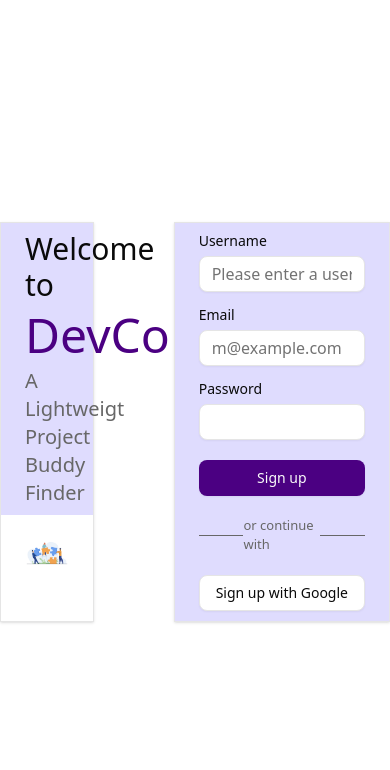
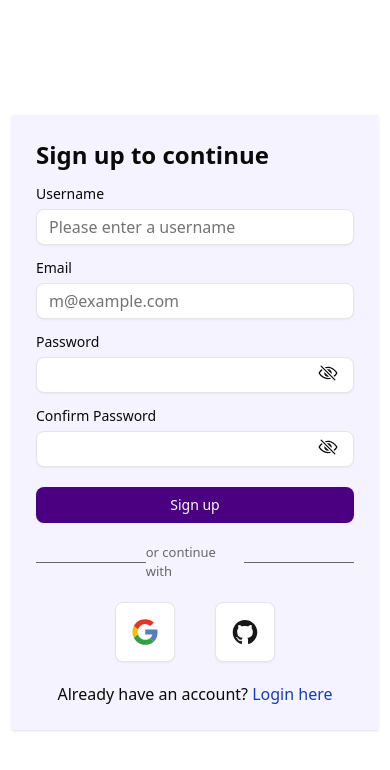
Before and after one commit to Perfect-Patience/devCollab, a React (Vite) app: page /signup in a window 390 px wide. Shown: the top 770 px of the page. Built offline with nearby package versions, Linux system fonts and the light colour scheme.

Commit message:
add responsiveness to login and signup ui, add error handling on frontend

```diff
--- a/src/pages/LoginPage.jsx
+++ b/src/pages/LoginPage.jsx
@@ -1,5 +1,6 @@
-import React, { useState } from "react";
+import React, { useEffect, useState } from "react";
 import { Button } from "@/components/ui/button";
+import { IoEyeOutline,  IoEyeOffOutline } from "react-icons/io5";
 import {
   Card,
   CardAction,
@@ -13,44 +14,71 @@ import { Label } from "@/components/ui/label";
 import { LoginImg } from "@/assets";
 import { api } from "@/config/axios";
 import { useNavigate } from "react-router";
+import githubIcon from '../assets/GitHub.svg';
+import googleIcon from '../assets/Google.svg';
+
 const LoginPage = () => {
-  const [email, setEmail] = useState('');
-  const [password, setPassword] = useState('');
+  const [email, setEmail] = useState("");
+  const [password, setPassword] = useState("");
+  const [showPassword, setShowPassword] = useState(false);
+  const [error, setError] = useState(null)
 
+  const active = document.activeElement;
   const navigate = useNavigate();
 
+  const toggleShow = () => {
+    setShowPassword(!showPassword)
+  }
+
+  useEffect(() => {
+      const email = document.querySelector('#email');
+      const password = document.querySelector('#password');
+    // remove error displayed on screen if user attempts to enter details again.
+      if(email === document.activeElement || password === document.activeElement){
+        setError(null)
+      }
+  }, [active])
+  useEffect(() => {
+    if(showPassword){
+      document.querySelector('#password').type = "text"
+
+    }
+    else{document.querySelector('#password').type = "password"}
+
+  },[showPassword])
   const handleLogin = async (e) => {
     e.preventDefault();
 
     try {
       if (!email || !password) {
-        return "Email and password are required"
+        return "Email and password are required";
       }
 
-      const res = await api.post('/auth/login', {
+      const res = await api.post("/auth/login", {
         email,
-        password
+        password,
       });
 
-      if(res.data.message) {
-        navigate('/dashboard', {replace: true})
+      if (res.data.message) {
+        navigate("/dashboard", { replace: true });
       }
 
-      setEmail('');
-      setPassword('');
+      setEmail("");
+      setPassword("");
     } catch (error) {
-      console.log("Login error:", error)
+      setError(error)
+      console.log("Login error:", error);
     }
-  }
+  };
   return (
-    <div className="flex items-center justify-center min-h-screen gap-20">
-      <Card className="w-full max-w-sm rounded-none py-0 h-[25rem]">
-        <CardHeader className="flex flex-col gap-2 bg-[#DFDCFE] py-2">
+    <div className="flex items-center justify-center min-h-screen gap-20 flex-wrap px-3">
+      <Card className="w-full max-w-md rounded-none py-0 h-[30rem] border-0 hidden lg:block ">
+        <CardHeader className="flex flex-col gap-2 py-2" style={{backgroundColor: "hsla(244, 97%, 93%, 0.35)"}}>
           <CardTitle className="font-normal text-3xl">Welcome to</CardTitle>
           <CardDescription className="text-[#4B0082] font-normal text-5xl">
             DevCollab
           </CardDescription>
-          <CardAction className="text-[#676767] text-xl">
+          <CardAction className="text-[#676767] text-lg">
             A Lightweigt Project Buddy Finder
           </CardAction>
         </CardHeader>
@@ -58,12 +86,15 @@ const LoginPage = () => {
           <img src={LoginImg} alt="Image to show login" />
         </CardContent>
       </Card>
-      <Card className="w-full max-w-sm rounded-none bg-[#DFDCFE] h-[25rem] flex flex-col justify-center space-y-4">
+      <Card className="w-full md:max-w-md rounded-none border-0  h-[30rem] flex flex-col justify-center space-y-4" style={{backgroundColor: "hsla(244, 97%, 93%, 0.35)"}}>
         <CardContent>
           <form className="space-y-5" onSubmit={handleLogin}>
             <div className="flex flex-col gap-6">
+              <p className="text-2xl font-semibold flex gap-8 items-center">
+              Sign in to continue
+              </p>
               <div className="grid gap-2">
-                <Label htmlFor="email">Email</Label>
+                <Label htmlFor="email">Username / Email</Label>
                 <Input
                   className={"bg-white text-black"}
                   id="email"
@@ -84,6 +115,7 @@ const LoginPage = () => {
                     Forgot your password?
                   </a>
                 </div>
+                <div className="relative">
                   <Input
                   className={"bg-white text-black"}
                   id="password"
@@ -91,9 +123,13 @@ const LoginPage = () => {
                   value={password}
                   onChange={(e) => setPassword(e.target.value)}
                   required
+
                 />
+                {showPassword? <IoEyeOutline className="absolute top-1.5 right-4 text-xl" onClick={toggleShow}/> :<IoEyeOffOutline className="absolute top-1.5 right-4 text-xl" onClick={toggleShow}/> }
                 </div>
               </div>
+            </div>
+            {error? error.response?.data?.message?  <p className="outline-2 outline-red-200 rounded-md px-4 py-0.5 w-fit text-red-500"> ! {error.response?.data?.message} </p> :<p className="outline-2 outline-red-200 rounded-md px-4 py-0.5 w-fit text-red-500"> Something went wrong. Please try again later</p> : null}
             <Button
               type="submit"
               className="w-full bg-[#4B0082] hover:bg-[#5e4074]"
@@ -105,12 +141,19 @@ const LoginPage = () => {
               <span className="text-[#676767] block">or continue with</span>
               <span className="w-[35%] h-[1px] block bg-[#676767]"></span>
             </div>
-          <Button variant="outline" className="w-full">
-            Login with Google
+            <div className="mx-auto w-fit ">
+              <Button variant="outline" className="w-15 h-15 mr-10 cursor-pointer">
+              <img src={googleIcon} alt="google icon" className="w-full h-full"/>
             </Button>
+            <Button variant="outline" className="w-15 h-15 cursor-pointer">
+              <img src={githubIcon} alt="github icon" className="w-full h-full" />
+            </Button>
+            </div>
+            <div className="w-fit mx-auto ">
+              <a href="/signup" className="">Don't have an account? <span className="text-blue-800">Sign up here</span></a>
+            </div>
           </form>
         </CardContent>
-
       </Card>
     </div>
   );
--- a/src/pages/SignupPage.jsx
+++ b/src/pages/SignupPage.jsx
@@ -1,5 +1,8 @@
-import React, { useState } from "react";
+import React, { useState, useEffect } from "react";
 import { Button } from "@/components/ui/button";
+import { IoEyeOutline, IoEyeOffOutline } from "react-icons/io5";
+import githubIcon from "../assets/GitHub.svg";
+import googleIcon from "../assets/Google.svg";
 import {
   Card,
   CardAction,
@@ -17,21 +20,45 @@ import { useNavigate } from "react-router";
 const SignupPage = () => {
   const navigate = useNavigate();
 
+
   const [userData, setUserData] = useState({
     username: "",
     email: "",
     password: "",
+    confirmPassword: ""
   });
+  const [showPassword, setShowPassword] = useState(false);
+  const [error, setError] = useState(null)
+  const active = document.activeElement;
+  const toggleShow = () => {
+    setShowPassword(!showPassword);
+  };
+
+  useEffect(() => {
+        const email = document.querySelector('#email');
+        const password = document.querySelector('#password');
+        const username = document.querySelector("#username");
+        const confirmPassword = document.querySelector('#confirmPassword')
+      // remove error displayed on screen if user attempts to enter details again.
+        if(email === document.activeElement || password === document.activeElement || confirmPassword === document.activeElement || username === document.activeElement){
+          setError(null)
+        }
+    }, [active])
 
   const handleSignup = async (e) => {
     e.preventDefault();
 
-    const { username, email, password } = userData;
+    const { username, email, password, confirmPassword } = userData;
+
 
     try {
-
-      if (!username || !email || !password) {
+      if (!username || !email || !password || !confirmPassword) {
+        setError("all fields required")
         return "all the fields are required";
+      }
+      if(password != confirmPassword){
+        setError("Passwords do not match!!")
+        return "passwords do not match!!"
       }
 
       const res = await api.post("/auth/signup", {
@@ -50,16 +77,22 @@ const SignupPage = () => {
         username: "",
         email: "",
         password: "",
+        confirmPassword: ""
       });
     } catch (error) {
+      setError(error)
       console.log("error:", error);
     }
   };
 
   return (
-    <div className="flex items-center justify-center min-h-screen gap-20">
-      <Card className="w-full max-w-sm rounded-none py-0 h-[25rem]">
-        <CardHeader className="flex flex-col gap-2 bg-[#DFDCFE] py-2">
+    <div className="flex items-center justify-center min-h-screen px-3">
+      <div className="h-fit flex gap-20 justify-center items-center w-full ">
+      <Card className="w-full max-w-md rounded-none py-0 min-h-[37rem]  h-full border-0 hidden lg:block ">
+        <CardHeader
+          className="flex flex-col gap-2 py-2"
+          style={{ backgroundColor: "hsla(244, 97%, 93%, 0.35)" }}
+        >
           <CardTitle className="font-normal text-3xl">Welcome to</CardTitle>
           <CardDescription className="text-[#4B0082] font-normal text-5xl">
             DevCollab
@@ -72,10 +105,16 @@ const SignupPage = () => {
           <img src={LoginImg} alt="Image to show login" />
         </CardContent>
       </Card>
-      <Card className="w-full max-w-sm rounded-none bg-[#DFDCFE] h-[25rem] flex flex-col justify-center space-y-4">
+      <Card
+        className="w-full md:max-w-md rounded-none border-0  min-h-[30rem] flex flex-col justify-center space-y-4"
+        style={{ backgroundColor: "hsla(244, 97%, 93%, 0.35)" }}
+      >
         <CardContent>
           <form onSubmit={handleSignup} className="space-y-5">
             <div className="flex flex-col gap-4">
+              <p className="text-2xl font-semibold flex gap-8 items-center">
+                Sign up to continue
+              </p>
               <div className="grid gap-2">
                 <div className="flex items-center">
                   <Label htmlFor="username">Username</Label>
@@ -110,23 +149,64 @@ const SignupPage = () => {
                 <div className="flex items-center">
                   <Label htmlFor="password">Password</Label>
                 </div>
+                <div className="relative">
                   <Input
                     className={"bg-white text-black"}
                     id="password"
-                  type="password"
+                    type={showPassword ? "text" : "password"}
                     value={userData.password}
                     onChange={(e) =>
                       setUserData({ ...userData, password: e.target.value })
                     }
                     required
                   />
+                  {showPassword ? (
+                    <IoEyeOutline
+                      className="absolute top-1.5 right-4 text-xl"
+                      onClick={toggleShow}
+                    />
+                  ) : (
+                    <IoEyeOffOutline
+                      className="absolute top-1.5 right-4 text-xl"
+                      onClick={toggleShow}
+                    />
+                  )}
                 </div>
               </div>
 
-            <Button
 
-              className="w-full bg-[#4B0082] hover:bg-[#5e4074] cursor-pointer"
-            >
+              <div className="grid gap-2">
+                <div className="flex items-center">
+                  <Label htmlFor="password">Confirm Password</Label>
+                </div>
+                <div className="relative">
+                  <Input
+                    className={"bg-white text-black"}
+                    id="confirmPassword"
+                    type={showPassword ? "text" : "password"}
+                    value={userData.confirmPassword}
+                    onChange={(e) =>
+                      setUserData({ ...userData, confirmPassword: e.target.value })
+                    }
+                    required
+                  />
+                  {showPassword ? (
+                    <IoEyeOutline
+                      className="absolute top-1.5 right-4 text-xl"
+                      onClick={toggleShow}
+                    />
+                  ) : (
+                    <IoEyeOffOutline
+                      className="absolute top-1.5 right-4 text-xl"
+                      onClick={toggleShow}
+                    />
+                  )}
+                </div>
+              </div>
+            </div>
+
+                  {error? error.message? <p className="outline-2 outline-red-200 rounded-md px-4 py-0.5 w-fit text-red-500">{error.message}. Please try again later</p> : <p className="outline-2 outline-red-200 rounded-md px-4 py-0.5 w-fit text-red-500"> {error}</p> : null}
+            <Button className="w-full bg-[#4B0082] hover:bg-[#5e4074] cursor-pointer">
               Sign up
             </Button>
             <div className="w-[100%] flex justify-between items-center text-[13px]">
@@ -134,12 +214,35 @@ const SignupPage = () => {
               <span className="text-[#676767] block">or continue with</span>
               <span className="w-[35%] h-[1px] block bg-[#676767]"></span>
             </div>
-            <Button variant="outline" className="w-full cursor-pointer">
-              Sign up with Google
+            <div className="mx-auto w-fit ">
+              <Button
+                variant="outline"
+                className="w-15 h-15 mr-10 cursor-pointer"
+              >
+                <img
+                  src={googleIcon}
+                  alt="google icon"
+                  className="w-full h-full"
+                />
               </Button>
+              <Button variant="outline" className="w-15 h-15 cursor-pointer">
+                <img
+                  src={githubIcon}
+                  alt="github icon"
+                  className="w-full h-full"
+                />
+              </Button>
+            </div>
+            <div className="w-fit mx-auto ">
+              <a href="/login" className="">
+                Already have an account?{" "}
+                <span className="text-blue-800">Login here</span>
+              </a>
+            </div>
           </form>
         </CardContent>
       </Card>
+      </div>
     </div>
   );
 };
```
Also changed, not shown: src/assets/GitHub.svg (added), src/assets/Google.svg (added). Lines whose indentation alone changed are shown as unchanged.
